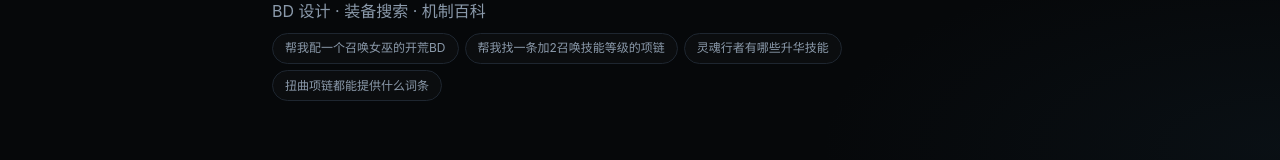
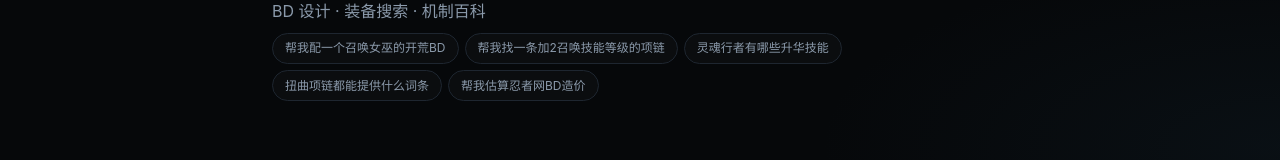
Before and after one commit to TangCuPaiGu233/PoE2LI, a Next.js app in the folder frontend/: page /chat in a window 1280 px wide. Shown: the part 276-436 px from the top of the page. Built offline with nearby package versions, Linux system fonts and the light colour scheme.

Commit message:
feat(chat): add poe.ninja BD cost example chip

```diff
--- a/frontend/src/app/chat/page.tsx
+++ b/frontend/src/app/chat/page.tsx
@@ -38,6 +38,7 @@ const CHIPS = [
   "帮我找一条加2召唤技能等级的项链",
   "灵魂行者有哪些升华技能",
   "扭曲项链都能提供什么词条",
+  "帮我估算忍者网BD造价",
 ];
 
 export default function ChatPage() {
```
